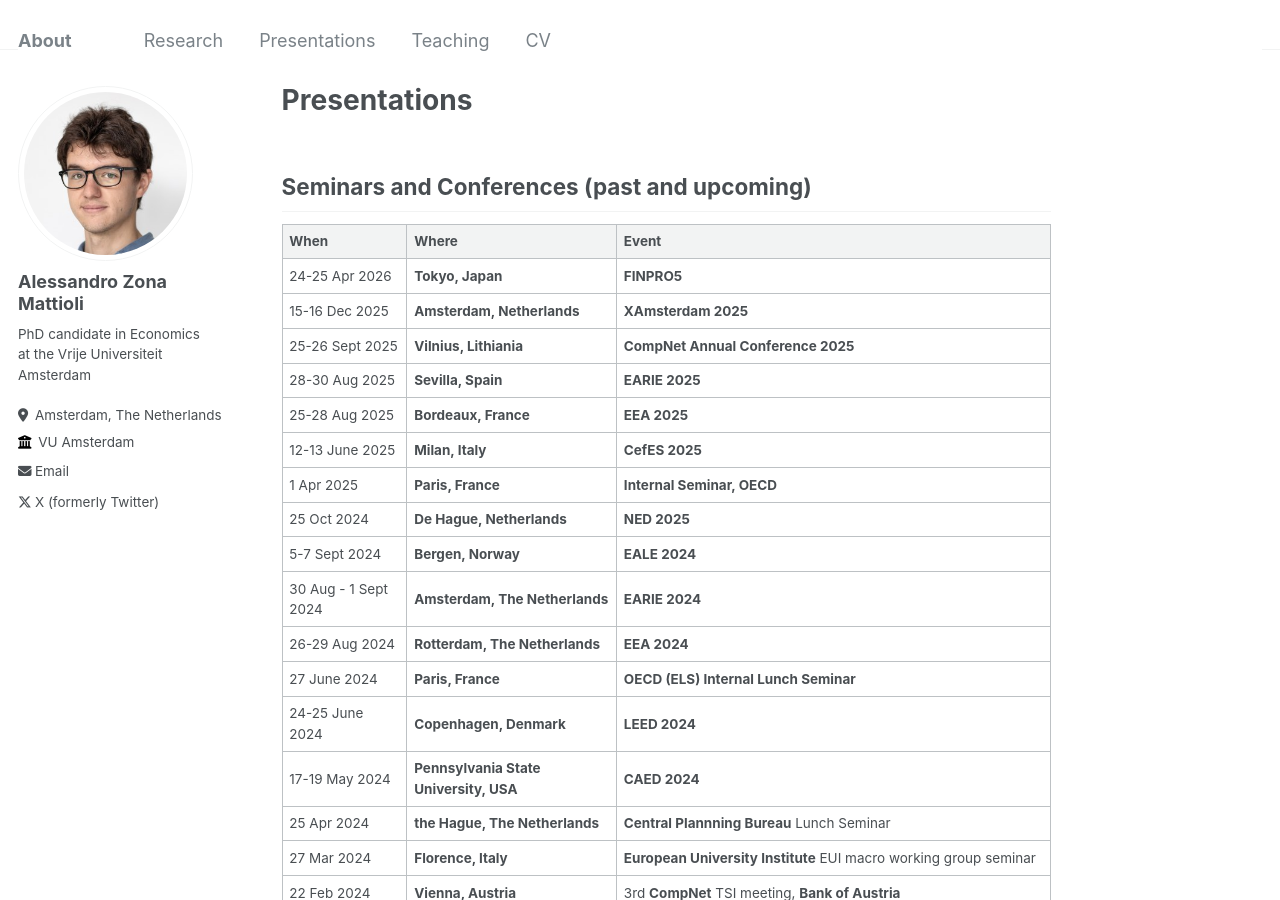
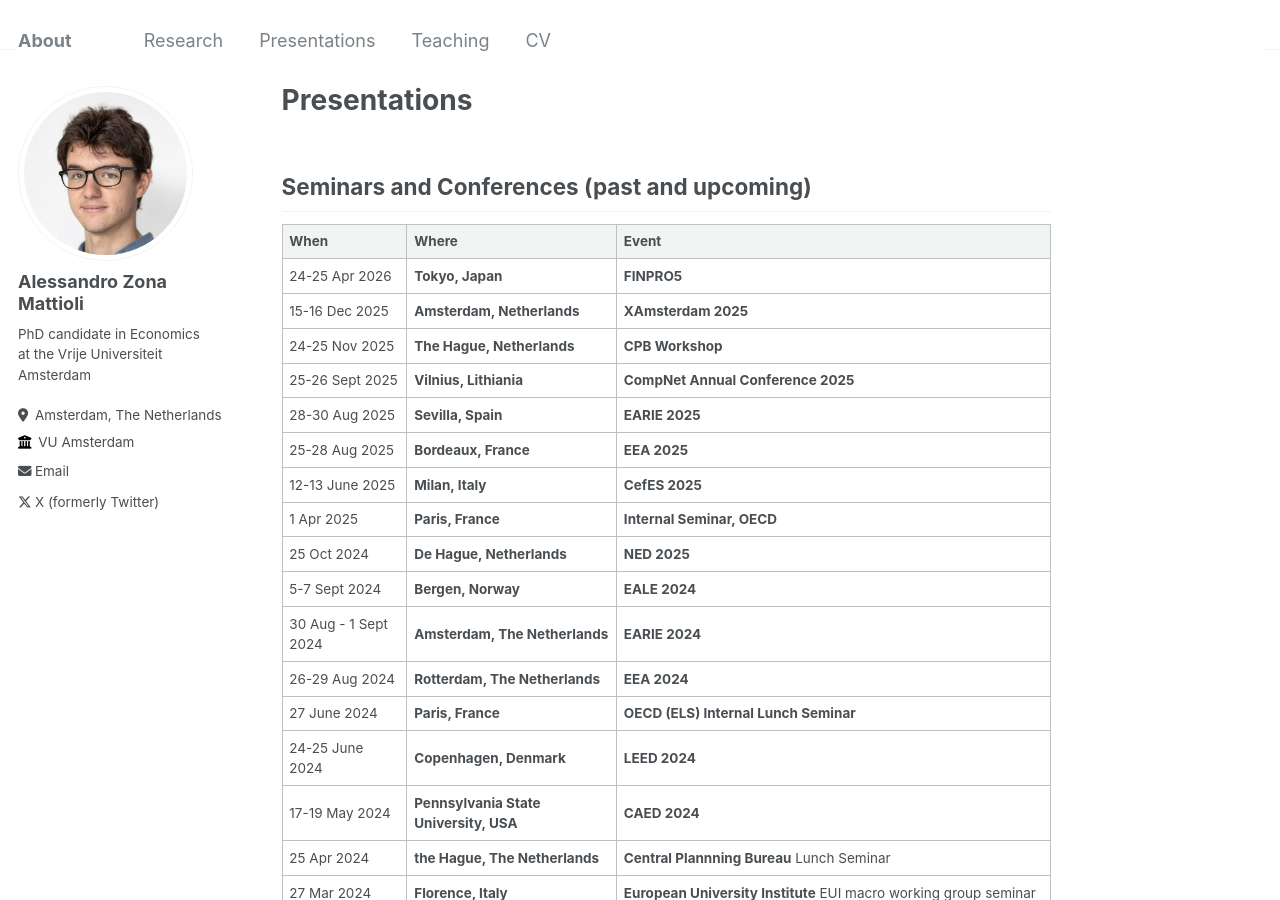
Before and after one commit to zmale/alessandrozonamattioli.github.io, a Jekyll site: the page built from _pages/presentations.md, in a window 1280 px wide and 900 px high. Built offline with Jekyll 4.4.1, drawn with Linux system fonts in a browser that asks for light colours.

Commit message:
Update presentations.md

```diff
--- a/_pages/presentations.md
+++ b/_pages/presentations.md
@@ -9,6 +9,7 @@ title: Presentations
 | --- | --- | --- |
 | 24-25 Apr 2026 | **Tokyo, Japan** | **FINPRO5** |
 | 15-16 Dec 2025 | **Amsterdam, Netherlands** | **XAmsterdam 2025** |
+| 24-25 Nov 2025 | **The Hague, Netherlands** | **CPB Workshop** |
 | 25-26 Sept 2025 | **Vilnius, Lithiania** | **CompNet Annual Conference 2025** |
 | 28-30 Aug 2025 | **Sevilla, Spain** | **EARIE 2025** |
 | 25-28 Aug 2025 | **Bordeaux, France** | **EEA 2025** |
```
